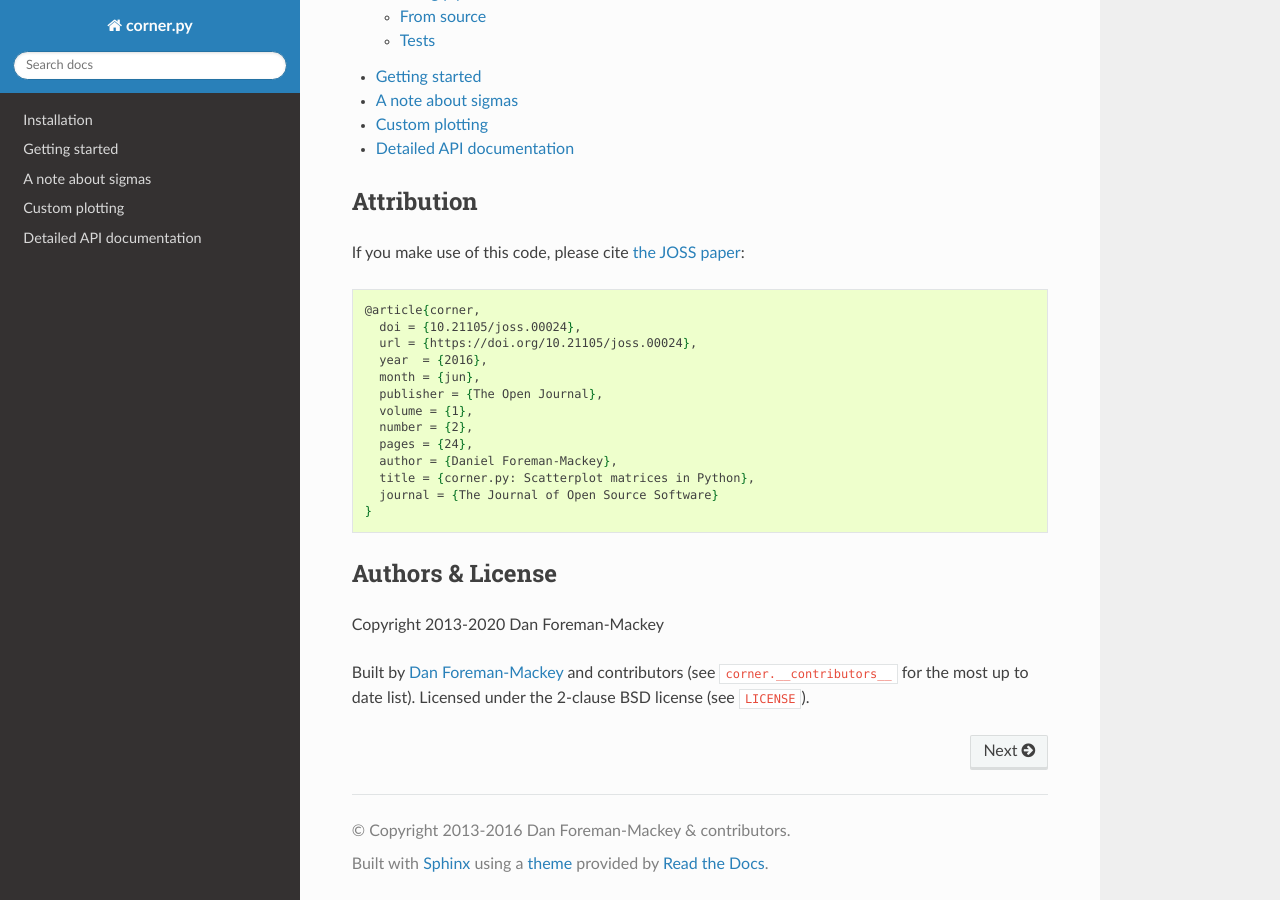
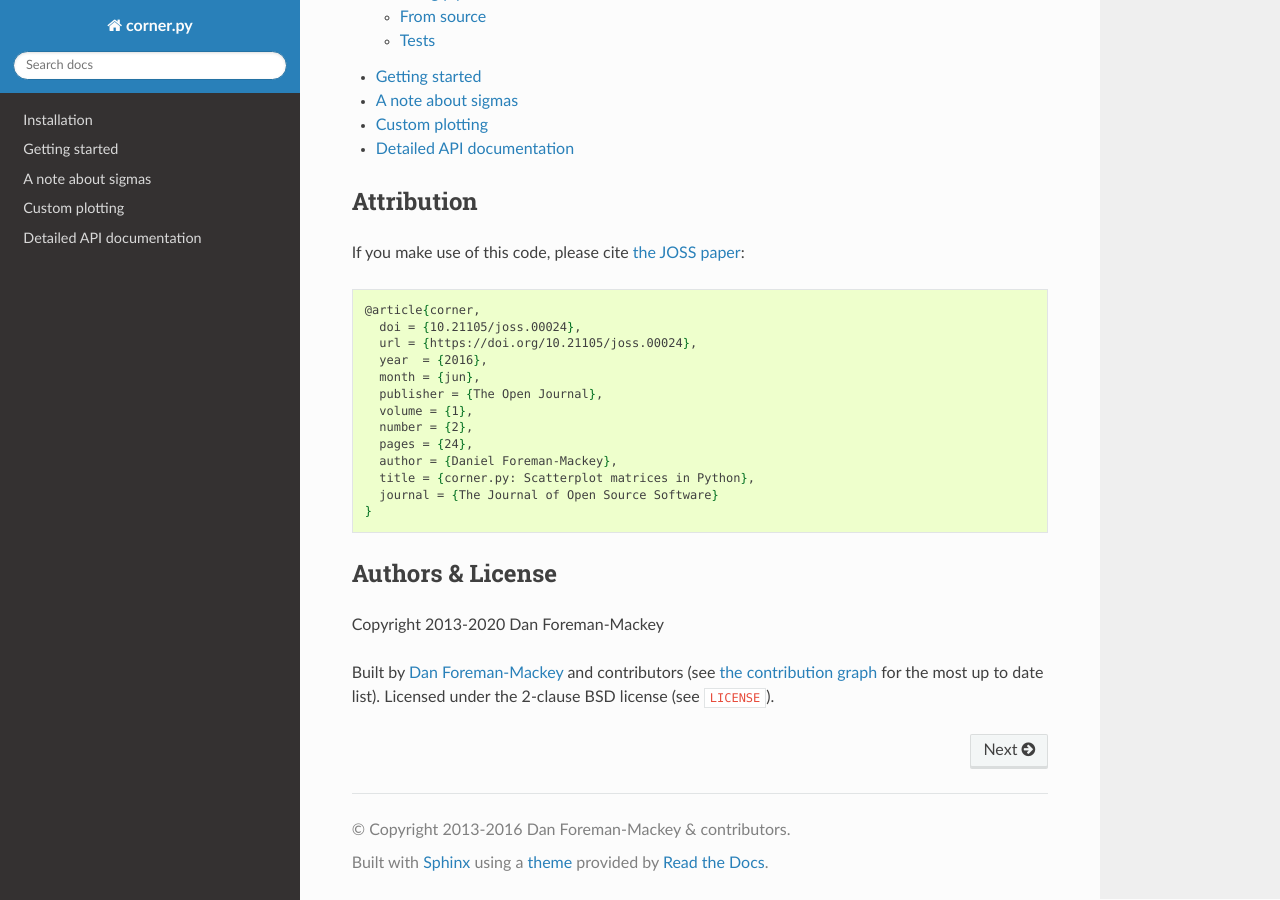
Before and after one commit to dfm/corner.py, a Sphinx documentation site: the page built from docs/index.rst, in a window 1280 px wide and 900 px high, scrolled down 767 px. Built offline with Sphinx 7.4.7 and the Read the Docs theme 2.0.0, drawn with Linux system fonts in a browser that asks for light colours; the version number could not be read and is left out.

```diff
--- a/docs/index.rst
+++ b/docs/index.rst
@@ -29,12 +29,10 @@
 
 
 
-.. image:: http://img.shields.io/travis/dfm/corner.py/master.svg?style=flat
+.. image:: http://img.shields.io/travis/dfm/corner.py/main.svg?style=flat
     :target: https://travis-ci.org/dfm/corner.py
-.. image:: https://coveralls.io/repos/github/dfm/corner.py/badge.svg?branch=master&style=flat
-    :target: https://coveralls.io/github/dfm/corner.py?branch=master&style=flat
 .. image:: http://img.shields.io/badge/license-BSD-blue.svg?style=flat
-    :target: https://github.com/dfm/corner.py/blob/master/LICENSE
+    :target: https://github.com/dfm/corner.py/blob/main/LICENSE
 .. image:: https://zenodo.org/badge/4729/dfm/corner.py.svg?style=flat
     :target: https://zenodo.org/badge/latestdoi/4729/dfm/corner.py
 
@@ -82,5 +80,5 @@
 Copyright 2013-2020 Dan Foreman-Mackey
 
 Built by `Dan Foreman-Mackey <https://github.com/dfm>`_ and contributors (see
-``corner.__contributors__`` for the most up to date list). Licensed under
-the 2-clause BSD license (see ``LICENSE``).
+`the contribution graph <https://github.com/dfm/corner.py/graphs/contributors>`_ for the most
+up to date list). Licensed under the 2-clause BSD license (see ``LICENSE``).
```
Also changed, not shown: 1 other file.
